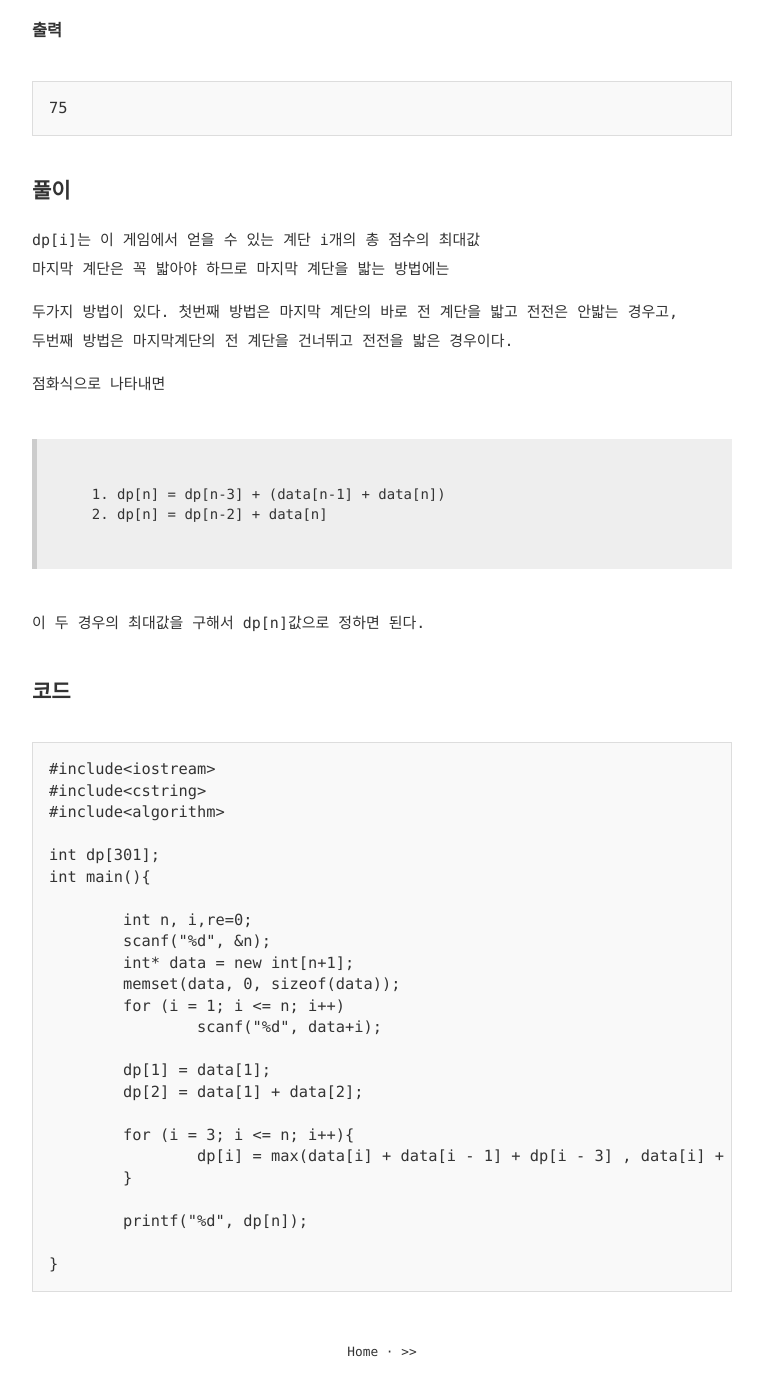
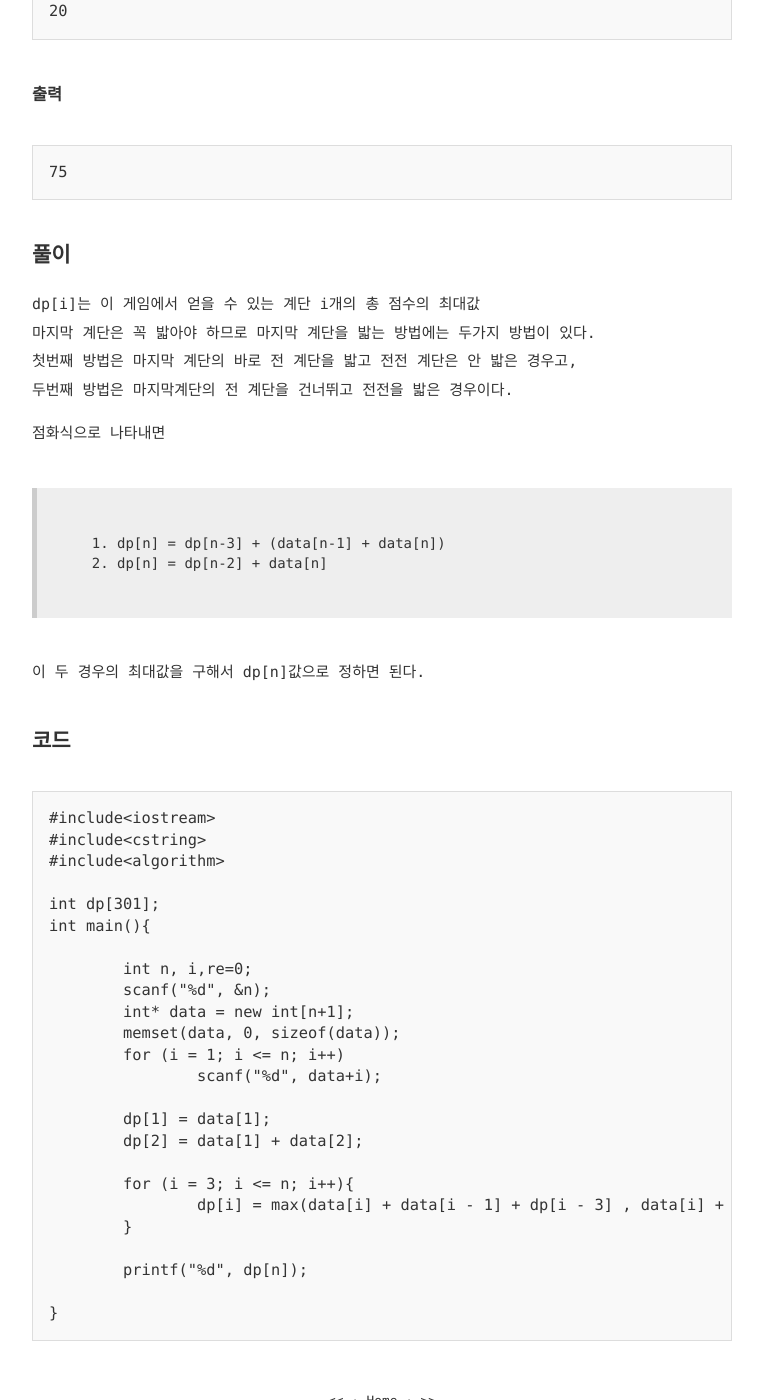
Before and after one commit to ruddls00114/1DP, a Jekyll site: the page built from _posts/2018-03-27-[algorithm]-계단 오르기.md, in a window 1280 px wide and 1400 px high, scrolled down 2395 px. Shown: the whole window, without its empty margins (258-1021 px from the left). Built offline with Jekyll 4.4.1, drawn with Linux system fonts in a browser that asks for light colours.

Commit message:
포도주시식

```diff
--- a/_posts/2018-03-27-[algorithm]-계단 오르기.md
+++ b/_posts/2018-03-27-[algorithm]-계단 오르기.md
@@ -17,9 +17,11 @@
 
 계단 오르는 데는 다음과 같은 규칙이 있다.
 
-1. 계단은 한 번에 한 계단씩 또는 두 계단씩 오를 수 있다. 즉, 한 계단을 밟으면서 이어서 다음 계단이나, 다음 다음 계단으로 오를 수 있다.
-2. 연속된 세 개의 계단을 모두 밟아서는 안된다. 단, 시작점은 계단에 포함되지 않는다.
-3. 마지막 도착 계단은 반드시 밟아야 한다.
+1. **계단은 한 번에 한 계단씩 또는 두 계단씩 오를 수 있다. 즉, 한 계단을 밟으면서 이어서 다음 계단이나, 다음 다음 계단으로 오를 수 있다.**
+
+2. **연속된 세 개의 계단을 모두 밟아서는 안된다. 단, 시작점은 계단에 포함되지 않는다.**
+
+3. **마지막 도착 계단은 반드시 밟아야 한다.**
 
 따라서 첫 번째 계단을 밟고 이어 두 번째 계단이나, 세 번째 계단으로 오를 수 있다. 하지만, 첫 번째 계단을 밟고 이어 네 번째 계단으로 올라가거나, 첫 번째, 두 번째, 세번째 계단을 연속해서 모두 밟을 수는 없다.
 
@@ -57,9 +59,8 @@
 
 ## 풀이 ##
 dp[i]는  이 게임에서 얻을 수 있는 계단 i개의 총 점수의 최대값
-마지막 계단은 꼭 밟아야 하므로 마지막 계단을 밟는 방법에는
-
-두가지 방법이 있다. 첫번째 방법은 마지막 계단의 바로 전 계단을 밟고 전전은 안밟는 경우고,
+마지막 계단은 꼭 밟아야 하므로 마지막 계단을 밟는 방법에는 두가지 방법이 있다.
+ 첫번째 방법은 마지막 계단의 바로 전 계단을 밟고 전전 계단은 안 밟은 경우고,
 두번째 방법은 마지막계단의 전 계단을 건너뛰고 전전을 밟은 경우이다.
 
  점화식으로 나타내면
```
Also changed, not shown: _posts/2018-03-28-[algorithm]-포도주 시식.md (added, +82 -0 lines).
